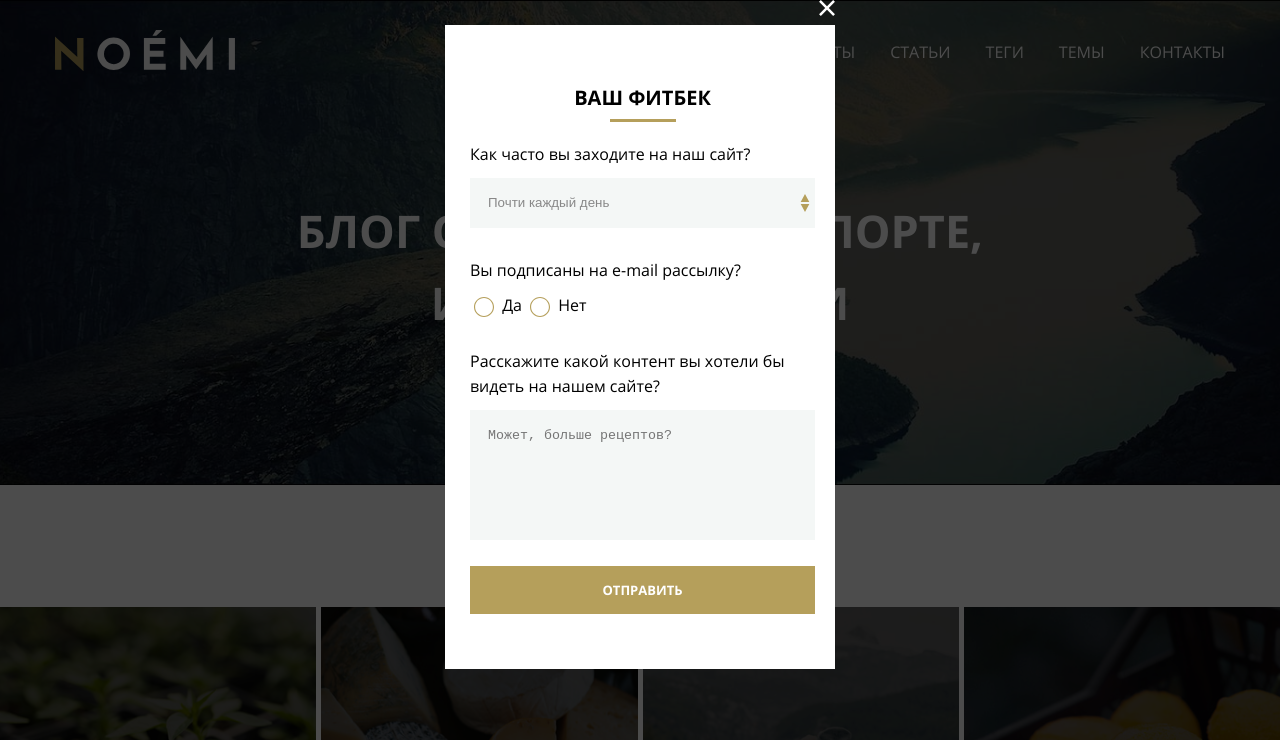
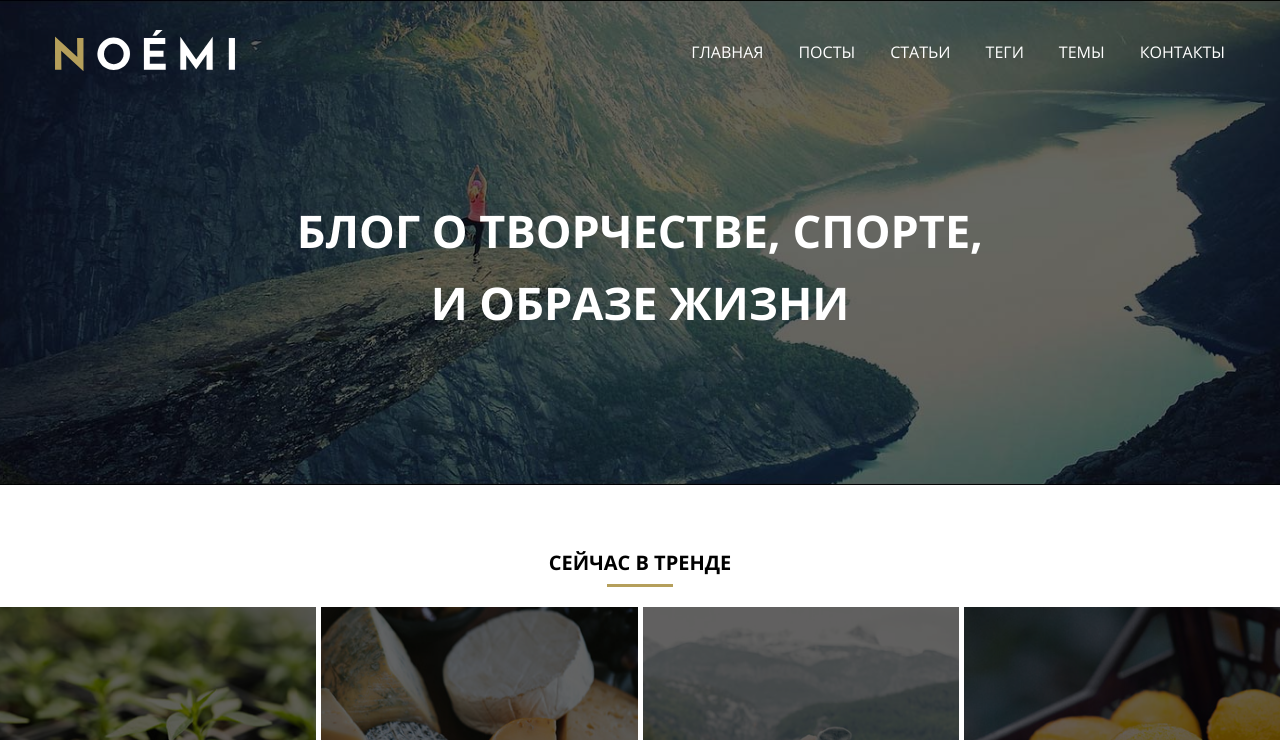
Before and after one commit to 4MN13Y/mq-diplom, a plain HTML site: page index.html in a window 1280 px wide. Shown: the top 740 px of the page. Drawn offline with Linux system fonts and the light colour scheme; files whose address does not match are found by name.

Commit message:
новый

```diff
--- a/css/diplom.css
+++ b/css/diplom.css
@@ -38,7 +38,7 @@ button {
 
 /*------------POPUP----------START---------- */
 .popup-wrap {
-  display: no;
+  display: none;
   width: 100%;
   height: 100%;
   align-items: center;
```
